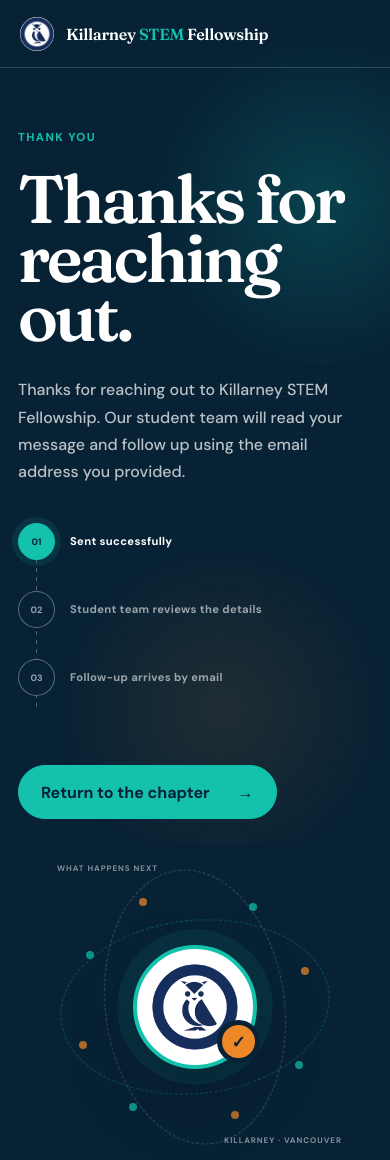
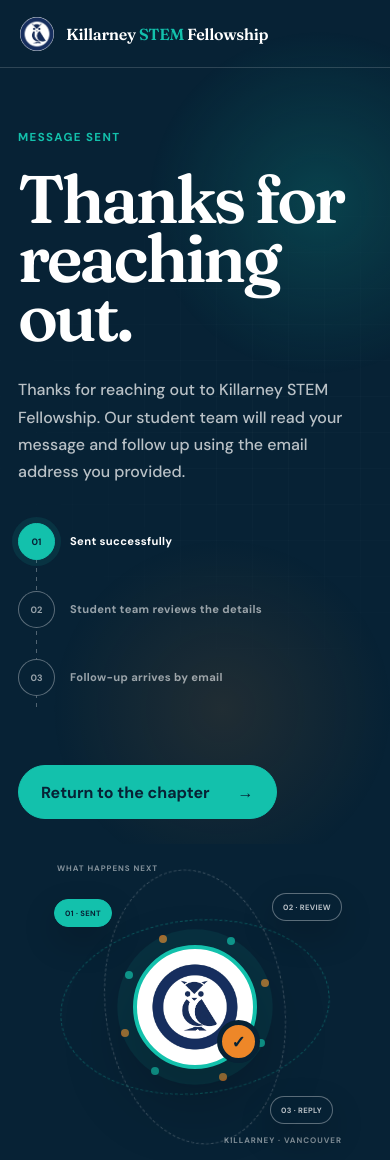
Before and after one commit to killarneystemfellowship/killarneystemfellowship.github.io, a plain HTML site: page thanks/index.html in a window 390 px wide. Drawn offline with Linux system fonts and the light colour scheme.

Commit message:
Refine mobile thank-you artwork

```diff
--- a/page-visuals.css
+++ b/page-visuals.css
@@ -1984,17 +1984,26 @@
   .request-kit { grid-template-columns: auto 1fr auto 1fr auto; }
   .request-kit-card { min-width: 58px; padding: 8px; font-size: 0.54rem; }
 
-  .thanks-status { display: none; }
+  .thanks-status {
+    display: block;
+    min-width: 0;
+    padding: 8px 10px;
+    font-size: 0.48rem;
+    letter-spacing: 0.04em;
+  }
+  .thanks-status--one { top: 14%; left: 3%; }
+  .thanks-status--two { top: 12%; right: 1%; }
+  .thanks-status--three { right: 4%; bottom: 11%; }
   .thanks-art__core { width: 124px; height: 124px; }
   .thanks-art__label { font-size: 0.5rem; }
-  .thanks-particle--1 { --burst-x: -105px; --burst-y: -52px; }
-  .thanks-particle--2 { --burst-x: -52px; --burst-y: -105px; }
-  .thanks-particle--3 { --burst-x: 58px; --burst-y: -100px; }
-  .thanks-particle--4 { --burst-x: 110px; --burst-y: -36px; }
-  .thanks-particle--5 { --burst-x: 104px; --burst-y: 58px; }
-  .thanks-particle--6 { --burst-x: 40px; --burst-y: 108px; }
-  .thanks-particle--7 { --burst-x: -62px; --burst-y: 100px; }
-  .thanks-particle--8 { --burst-x: -112px; --burst-y: 38px; }
+  .thanks-particle--1 { --burst-x: -66px; --burst-y: -32px; }
+  .thanks-particle--2 { --burst-x: -32px; --burst-y: -68px; }
+  .thanks-particle--3 { --burst-x: 36px; --burst-y: -66px; }
+  .thanks-particle--4 { --burst-x: 70px; --burst-y: -24px; }
+  .thanks-particle--5 { --burst-x: 66px; --burst-y: 36px; }
+  .thanks-particle--6 { --burst-x: 28px; --burst-y: 70px; }
+  .thanks-particle--7 { --burst-x: -40px; --burst-y: 64px; }
+  .thanks-particle--8 { --burst-x: -70px; --burst-y: 26px; }
 }
 
 @media (max-width: 420px) {
--- a/thanks/index.html
+++ b/thanks/index.html
@@ -100,7 +100,7 @@
 
     <main class="thanks-shell" aria-labelledby="thanks-title">
       <section class="thanks-copy">
-        <p class="eyebrow">Thank you</p>
+        <p class="eyebrow">Message sent</p>
         <h1 id="thanks-title">Thanks for reaching out.</h1>
         <p>Thanks for reaching out to Killarney STEM Fellowship. Our student team will read your message and follow up using the email address you provided.</p>
 
```
